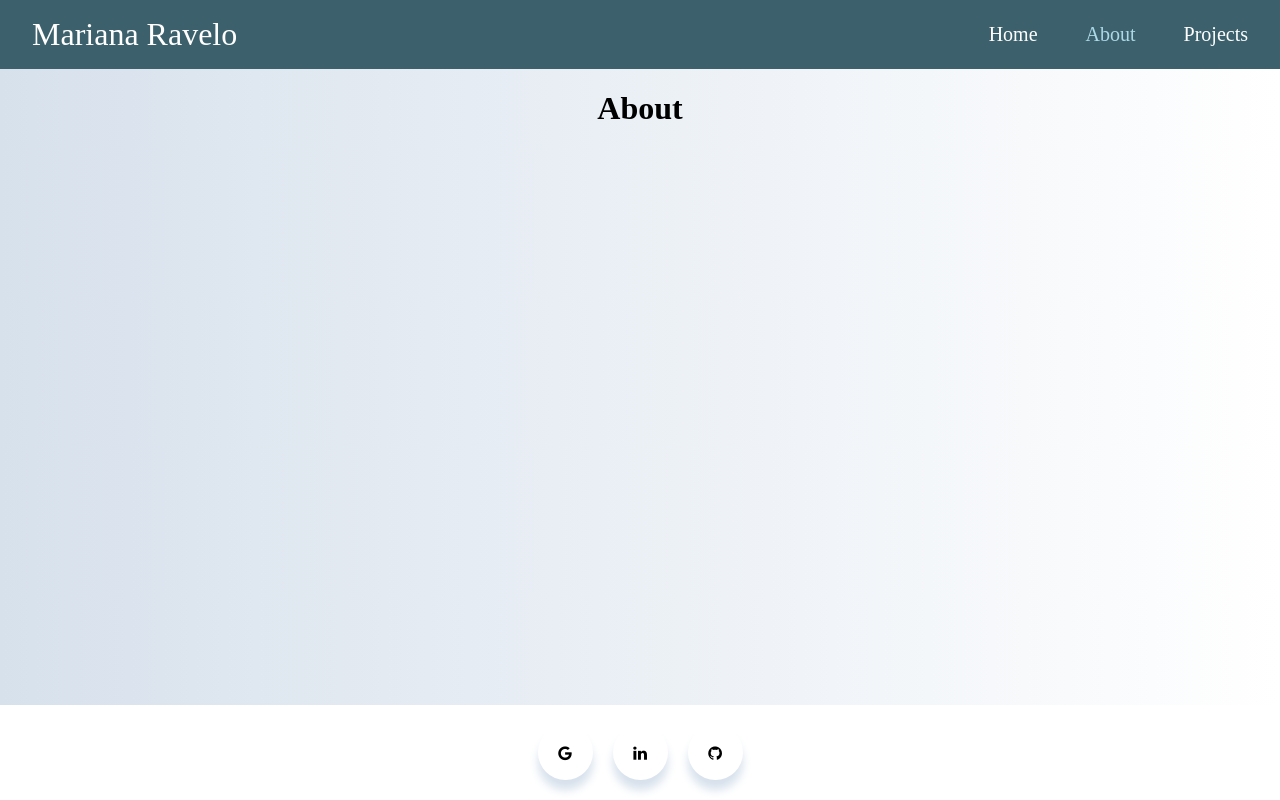
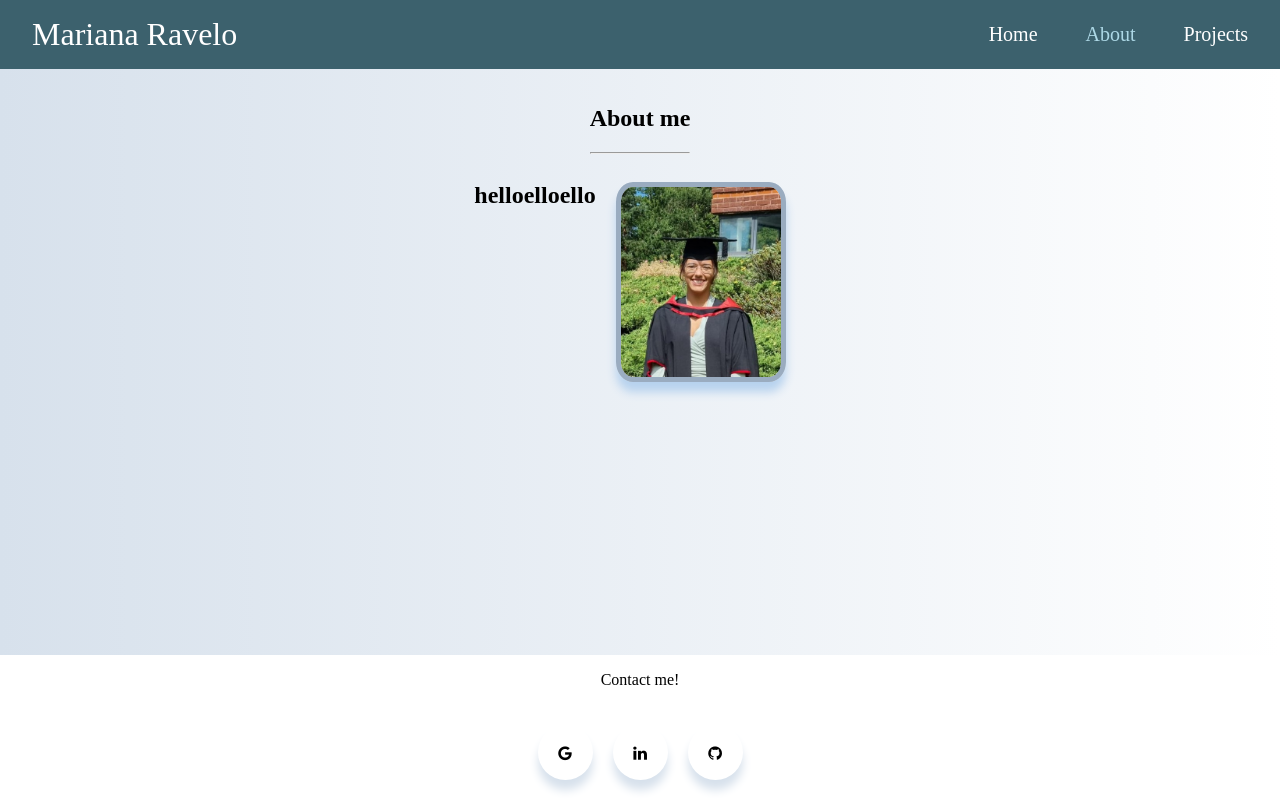
Before and after one commit to Mariana-Ravelo/mari-website, a React (Create React App) app: page /about in a window 1280 px wide. Built offline with nearby package versions, Linux system fonts and the light colour scheme.

Commit message:
modified home page and started about page

```diff
--- a/public/index.html
+++ b/public/index.html
@@ -24,7 +24,7 @@
       work correctly both with client-side routing and a non-root public URL.
       Learn how to configure a non-root public URL by running `npm run build`.
     -->
-    <title>React App</title>
+    <title>Mariana Ravelo Portfolio</title>
   </head>
   <body>
     <noscript>You need to enable JavaScript to run this app.</noscript>
--- a/src/components/footer.js
+++ b/src/components/footer.js
@@ -4,10 +4,11 @@ const Footer = () => {
     return (
         <footer className="footer">
             <link rel="stylesheet" href="https://cdnjs.cloudflare.com/ajax/libs/font-awesome/4.7.0/css/font-awesome.min.css"></link>
+            <p>Contact me!</p>
             <div class="wrapper">
-                <a href="#" class="fa fa-google"></a>
-                <a href="#" class="fa fa-linkedin"></a>
-                <a href="#" class="fa fa-github"></a>
+                <a href="mailto:maraveloo200@gmail.com" class="fa fa-google"></a>
+                <a href="https://www.linkedin.com/in/mariana-ravelo-guedez/" class="fa fa-linkedin" target="_blank" rel="noreferrer"></a>
+                <a href="https://github.com/Mariana-Ravelo" class="fa fa-github" target="_blank" rel="noreferrer"></a>
             </div>
         </footer>
     );
--- a/src/pages/About.js
+++ b/src/pages/About.js
@@ -1,3 +1,18 @@
-export default function About() {
-    return <h1> About </h1>
+import myPic from "../assets/mari.jpg";
+
+function About() {
+    return (
+        <div class="flex-container">
+            <div class="flex-1">
+                <h2>About me</h2>
+                <hr></hr>
+            </div>
+            <div class="flex-2">
+                <h2> helloelloello</h2>
+                <img src={myPic} alt="me" class="myPic" />
+            </div>
+        </div>
+    )
 }
+
+export default About;
--- a/src/style.css
+++ b/src/style.css
@@ -125,8 +125,11 @@ body {
 }
 
 .grid-container {
+    margin-top: 100px;
+    margin-left: 200px;
+    margin-right: 200px;
     display: grid;
-    grid-template-columns: 300px 500px;
+    grid-template-columns: 2fr 3fr;
     grid-gap: 10px;
     justify-items: center;
     align-items: center;
@@ -134,7 +137,6 @@ body {
 
 .grid-item-2 {
     grid-row: span 2;
-
 }
 
 .myPic {
@@ -143,5 +145,21 @@ body {
     border-radius: 10%;
     box-shadow: 0 10px 10px #b7d2ee;
     border: 5px solid #9aacc0;
+    margin: 20px 20px;
+}
 
+/* Styling about page */
+.flex-container {
+    display: flex;
+    flex-direction: column;
+    justify-items: center;
+    align-items: center;
 }
+
+.flex-1 {
+    justify-self: flex-start;
+}
+
+.flex-2 {
+    display: inline-flex;
+}
```
